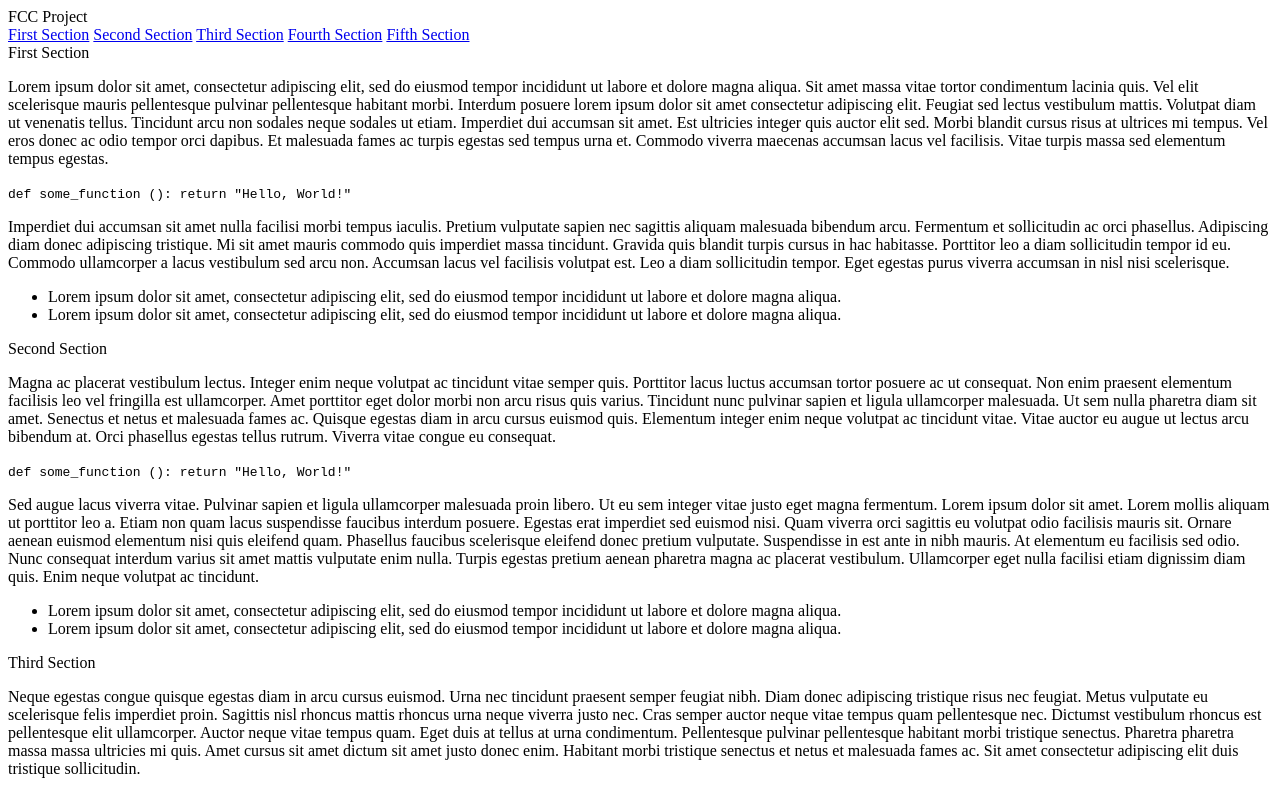
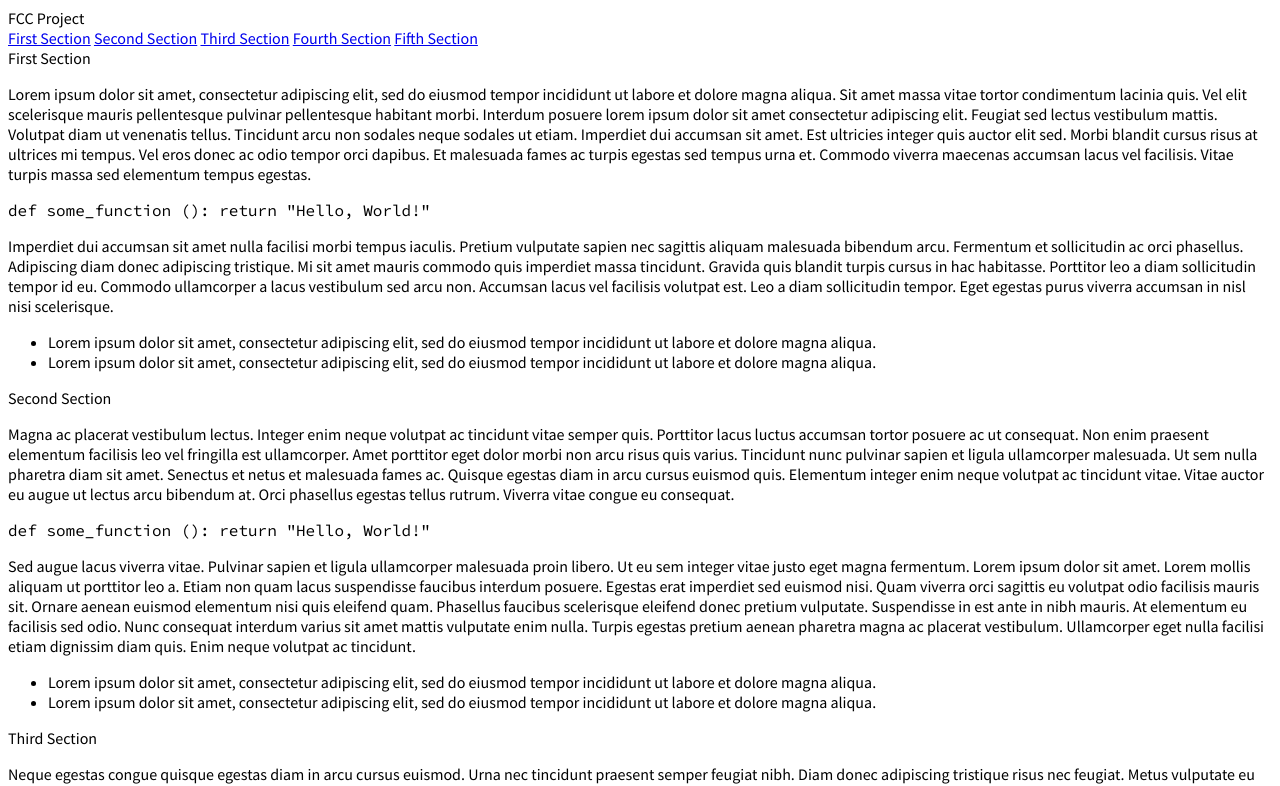
Before and after one commit to Truerror/fcc_docproject, a plain HTML site: page index.html in a window 1280 px wide. Shown: the top 786 px of the page. Drawn offline with Linux system fonts and the light colour scheme.

Commit message:
linked stylesheet

```diff
--- a/index.html
+++ b/index.html
@@ -4,6 +4,7 @@
     <meta charset="UTF-8">
     <meta http-equiv="X-UA-Compatible" content="IE=edge">
     <meta name="viewport" content="width=device-width, initial-scale=1.0">
+    <link rel="stylesheet" href="style.css">
     <title>Document</title>
 </head>
 <body>
--- /dev/null
+++ b/style.css
@@ -0,0 +1,10 @@
+@import url('https://fonts.googleapis.com/css2?family=Source+Sans+Pro&display=swap');
+@import url('https://fonts.googleapis.com/css2?family=Source+Code+Pro&display=swap');
+
+body {
+    font-family: "Source Sans Pro";
+}
+
+code {
+    font-family: "Source Code Pro";
+}
```
